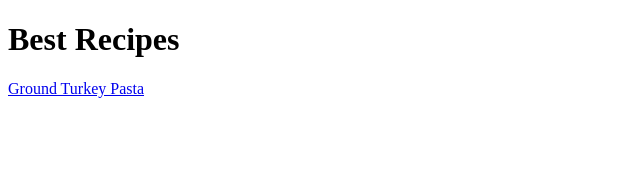
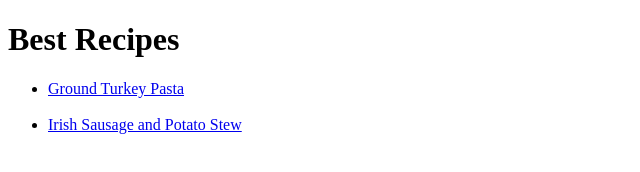
Before and after one commit to fueledbyEmin/odin-recipes, a plain HTML site: page index.html in a window 1280 px wide. Shown: the whole page, without its empty margins (0-640 px from the left). Drawn offline with Linux system fonts and the light colour scheme.

Commit message:
feat: list recipes in the main recipe directory

```diff
--- a/index.html
+++ b/index.html
@@ -8,6 +8,10 @@
 </head>
 <body>
     <h1>Best Recipes</h1>
-    <a href="recipes/pasta.html">Ground Turkey Pasta</a>
+
+    <ul>
+        <li><a href="recipes/pasta.html">Ground Turkey Pasta</a></li><br>
+        <li><a href="recipes/coddle.html">Irish Sausage and Potato Stew</a></li>
+    </ul>
 </body>
 </html>
```
